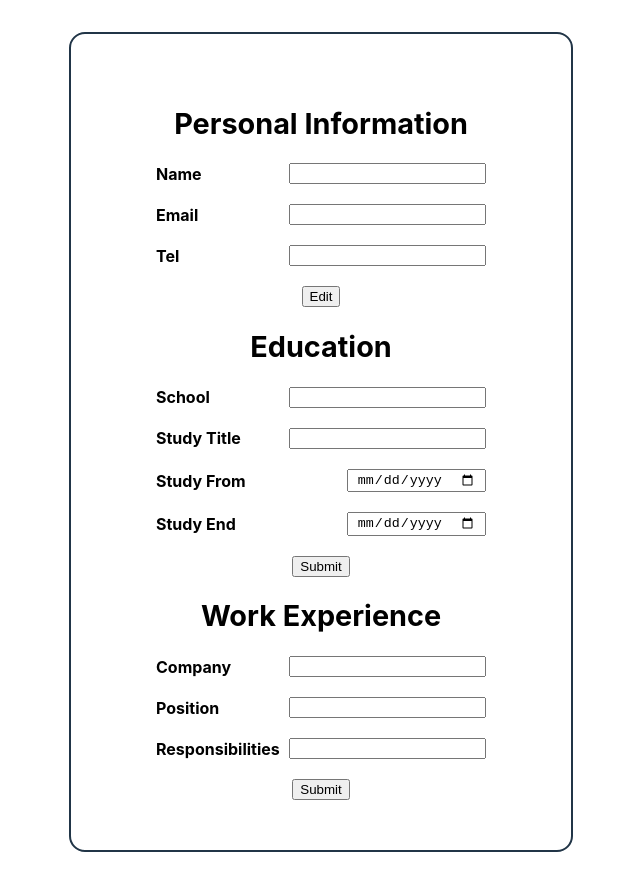
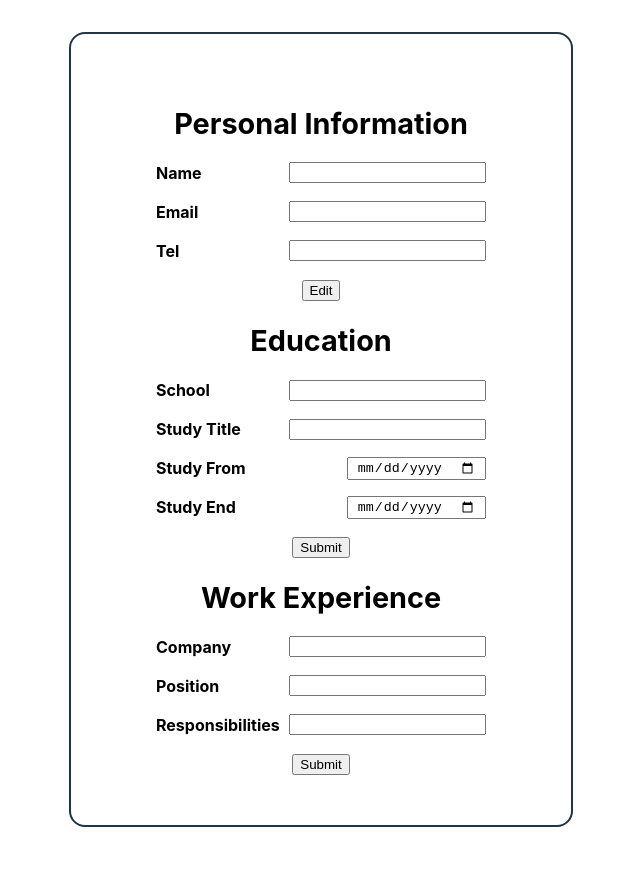
Before and after one commit to SamuelFerfort/cv-app, a React (Vite) app: page / in a window 1280 px wide. Shown: the whole page, without its empty margins (319-959 px from the left). After the commit the page ends 859 px from the top, so only its background shows below. Built offline with nearby package versions, Linux system fonts and the light colour scheme.

Commit message:
fixed cv jump

```diff
--- a/src/index.css
+++ b/src/index.css
@@ -34,6 +34,7 @@ form > div {
   justify-content: space-between;
   align-items: center;
   width: 330px;
+  height: 19px;
 }
 
 input {
```
